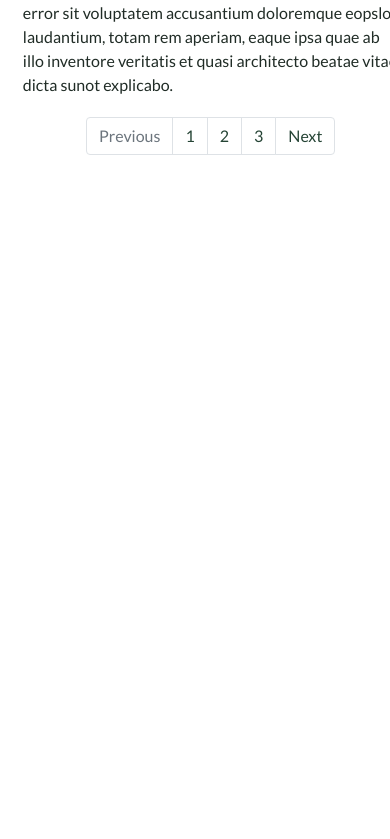
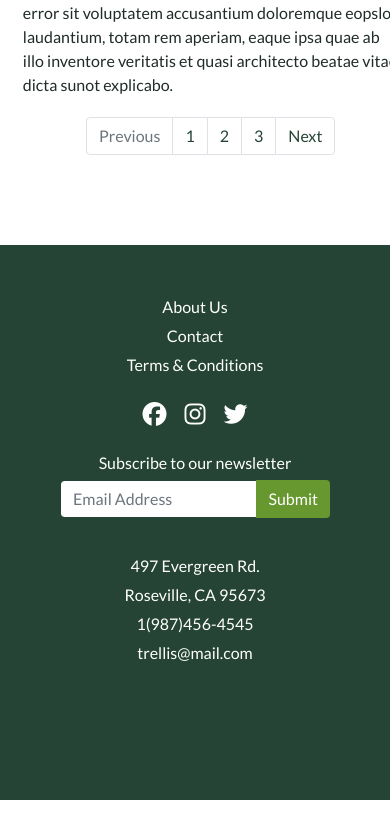
Before and after one commit to anniediep/Trellis, a plain HTML site: page productDetails.html in a window 390 px wide. Shown: the part 2811-3650 px from the top of the page. After the commit the page ends 3611 px from the top, so only its background shows below. Drawn offline with nearby package versions, Linux system fonts and the light colour scheme.

Commit message:
fixed the product details footer!

```diff
--- a/css/index.css
+++ b/css/index.css
@@ -465,7 +465,7 @@ section {
         display: grid;
         height: auto;
         grid-template-columns: 1fr;
-        grid-template-rows: 1fr 1fr;
+        grid-template-rows: 1fr 5px;
         grid-template-areas:
         "description"
         "request";
@@ -479,7 +479,7 @@ section {
         position: relative;
         bottom:0px;
         left: 0px;
-
+        padding-bottom: 80px;
     }
 
     .request {
```
